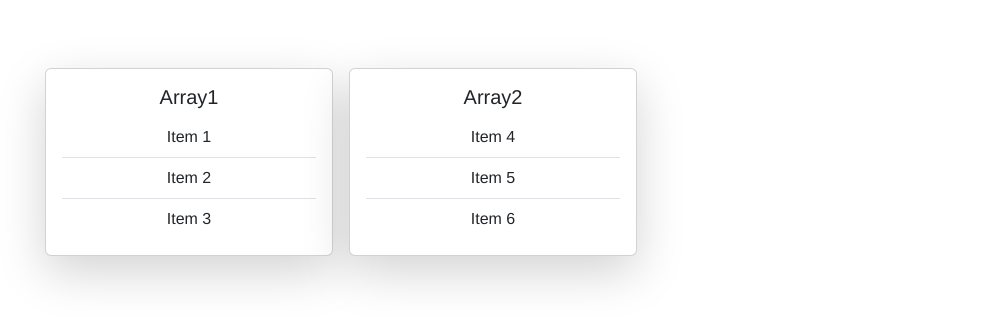
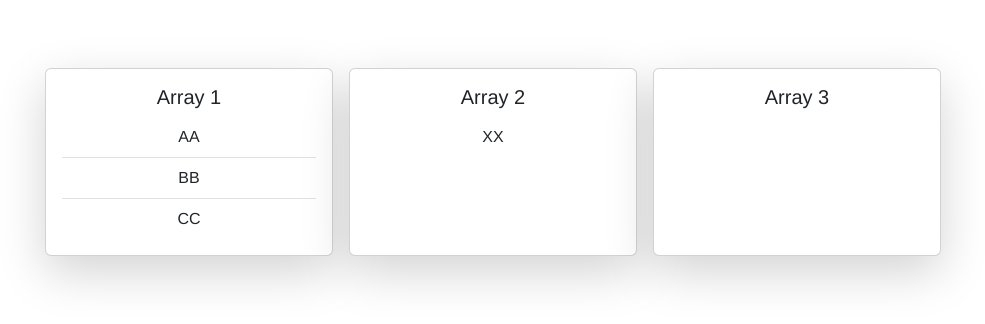
Before and after one commit to tvshreyanshi/drag-and-drop-vue, a Vue app: page / in a window 1280 px wide. Shown: the top 324 px of the page, without its empty margins (45-1030 px from the left). Built offline with nearby package versions, Linux system fonts and the light colour scheme.

Commit message:
drag between multiple array dynamic

```diff
--- a/src/components/SimpleDrag.vue
+++ b/src/components/SimpleDrag.vue
@@ -3,45 +3,26 @@
     <div
       class="card shadow-lg p-3 mb-5 bg-body rounded m-2"
       style="width: 18rem"
+      v-for="(data, index) in response.data"
+      :key="index"
     >
-      <h5 class="card-title">Array1</h5>
+      <h5 class="card-title">{{data.title}}</h5>
       <div class="h-100">
         <ul
-          @drop.prevent="dropItem('array1', $event)"
+          @drop.prevent="dropItem(index, $event)"
           @dragover.prevent="allowDrop"
           class="list-group list-group-flush h-100"
         >
           <li
             class="list-group-item"
-            v-for="(data, index) in array1"
-            :key="index"
+            v-for="(item, itemindex) in data.data"
+            :key="itemindex"
             :draggable="true"
-            @dragstart="dragStart('array1', index)"
+            @dragstart="dragStart(index, itemindex)"
+            @dragover.prevent="internalAllowDrop"
+            @drop.prevent="internalDrop(index, itemindex)"
           >
-            {{ data }}
-          </li>
-        </ul>
-      </div>
-    </div>
-    <div
-      class="card shadow-lg p-3 mb-5 bg-body rounded m-2"
-      style="width: 18rem"
-    >
-      <h5 class="card-title">Array2</h5>
-      <div class="h-100">
-        <ul
-          @drop.prevent="dropItem('array2', $event)"
-          @dragover.prevent="allowDrop"
-          class="list-group list-group-flush h-100"
-        >
-          <li
-            v-for="(data, index) in array2"
-            :key="index"
-            class="list-group-item"
-            draggable="true"
-            @dragstart="dragStart('array2', index)"
-          >
-            {{ data }}
+            {{ item.name }}
           </li>
         </ul>
       </div>
@@ -53,44 +34,62 @@ import { ref } from "vue";
 export default {
   name: "SimpleDrag",
   setup() {
-    const array1 = ref(["Item 1", "Item 2", "Item 3"]);
-    const array2 = ref(["Item 4", "Item 5", "Item 6"]);
+    const response = ref({"data": [
+          {
+            title:'Array 1',
+            data:[{ name: "AA", age: 11 }, { name: "BB", age: 22 }, { name: "CC", age: 33 },]
+          },
+          {
+            title: 'Array 2',
+            data:[{ name: "XX", age: 66 }],
+          },
+          {
+            title: 'Array 3',
+            data: []
+          }
+    ] })
     const draggedItem = ref(null);
     const draggedArray = ref(null);
 
-    const dragStart = (arrayName, index) => {
-      draggedItem.value = index;
-      draggedArray.value = arrayName;
+    const dragStart = (arrayIndex, itemIndex) => {
+      draggedItem.value = itemIndex;
+      draggedArray.value = arrayIndex;
     };
     const allowDrop = (event) => {
       event.preventDefault();
     };
-    const dropItem = (targetArray, event) => {
+    const internalAllowDrop = (event) => {
+      event.preventDefault();
+    };
+    const internalDrop = (targetArrayIndex, targetIndex) => {
       if (draggedItem.value === null || draggedArray.value === null) return;
 
+      const targetArray = response.value.data[targetArrayIndex];
+      const draggedItemObj = targetArray.data.splice(draggedItem.value, 1)[0];
+      targetArray.data.splice(targetIndex, 0, draggedItemObj);
+
+      draggedItem.value = null;
+      draggedArray.value = null;
+    };
+    const dropItem = (targetArrayIndex, event) => {
+      if (draggedItem.value === null || draggedArray.value === null) return;
+
+      const targetArray = response.value.data[targetArrayIndex];
       const targetList = event.target.parentElement;
       const targetIndex = Array.from(targetList.children).indexOf(event.target);
       if (targetIndex === targetList.children.length - 1) {
-        if (targetArray === "array1" && draggedArray.value === "array2") {
-          array1.value.push(array2.value[draggedItem.value]);
-          array2.value.splice(draggedItem.value, 1);
-        } else if (
-          targetArray === "array2" &&
-          draggedArray.value === "array1"
-        ) {
-          array2.value.push(array1.value[draggedItem.value]);
-          array1.value.splice(draggedItem.value, 1);
+        const sourceArrayIndex = draggedArray.value;
+        if (sourceArrayIndex !== targetArrayIndex) {
+          const sourceArray = response.value.data[sourceArrayIndex];
+          targetArray.data.push(sourceArray.data[draggedItem.value]);
+          sourceArray.data.splice(draggedItem.value, 1);
         }
       } else {
-        if (targetArray === "array1" && draggedArray.value === "array2") {
-          array1.value.splice(targetIndex, 0, array2.value[draggedItem.value]);
-          array2.value.splice(draggedItem.value, 1);
-        } else if (
-          targetArray === "array2" &&
-          draggedArray.value === "array1"
-        ) {
-          array2.value.splice(targetIndex, 0, array1.value[draggedItem.value]);
-          array1.value.splice(draggedItem.value, 1);
+        const sourceArrayIndex = draggedArray.value;
+        if (sourceArrayIndex !== targetArrayIndex) {
+          const sourceArray = response.value.data[sourceArrayIndex];
+          targetArray.data.splice(targetIndex, 0, sourceArray.data[draggedItem.value]);
+          sourceArray.data.splice(draggedItem.value, 1);
         }
       }
 
@@ -98,11 +97,12 @@ export default {
       draggedArray.value = null;
     };
     return {
-      array1,
-      array2,
+      response,
       dragStart,
       allowDrop,
       dropItem,
+      internalDrop,
+      internalAllowDrop,
     };
   },
 };
```
